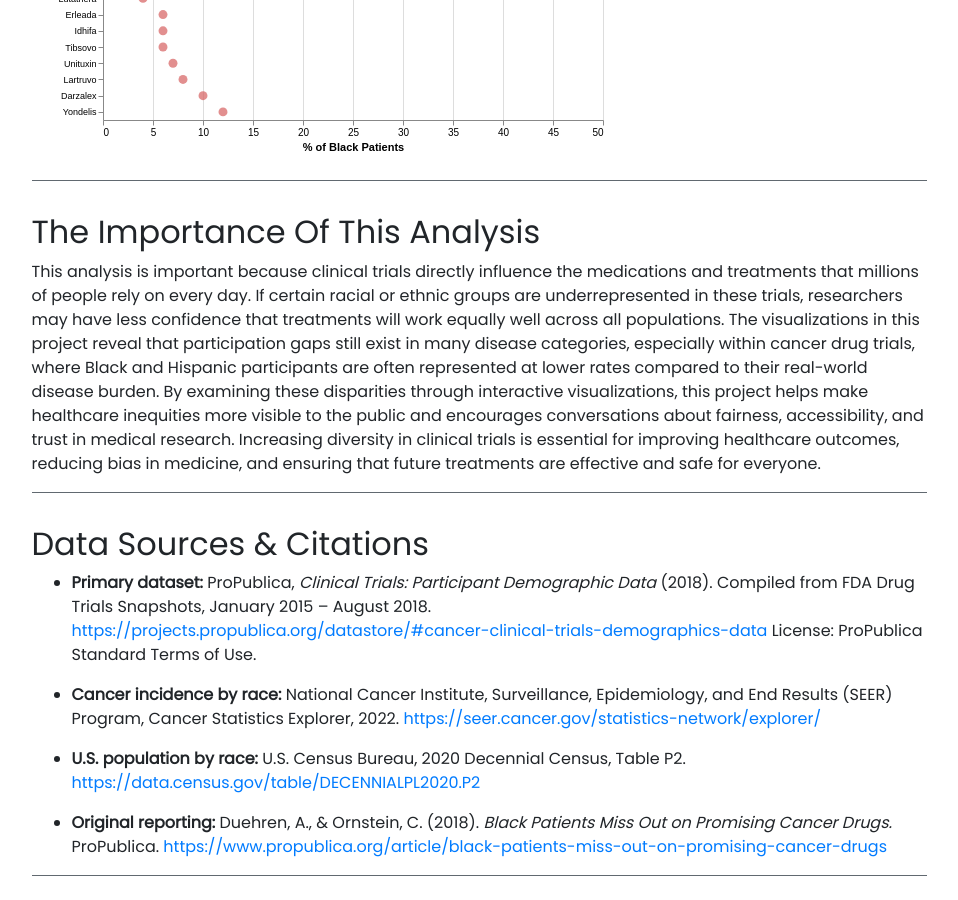
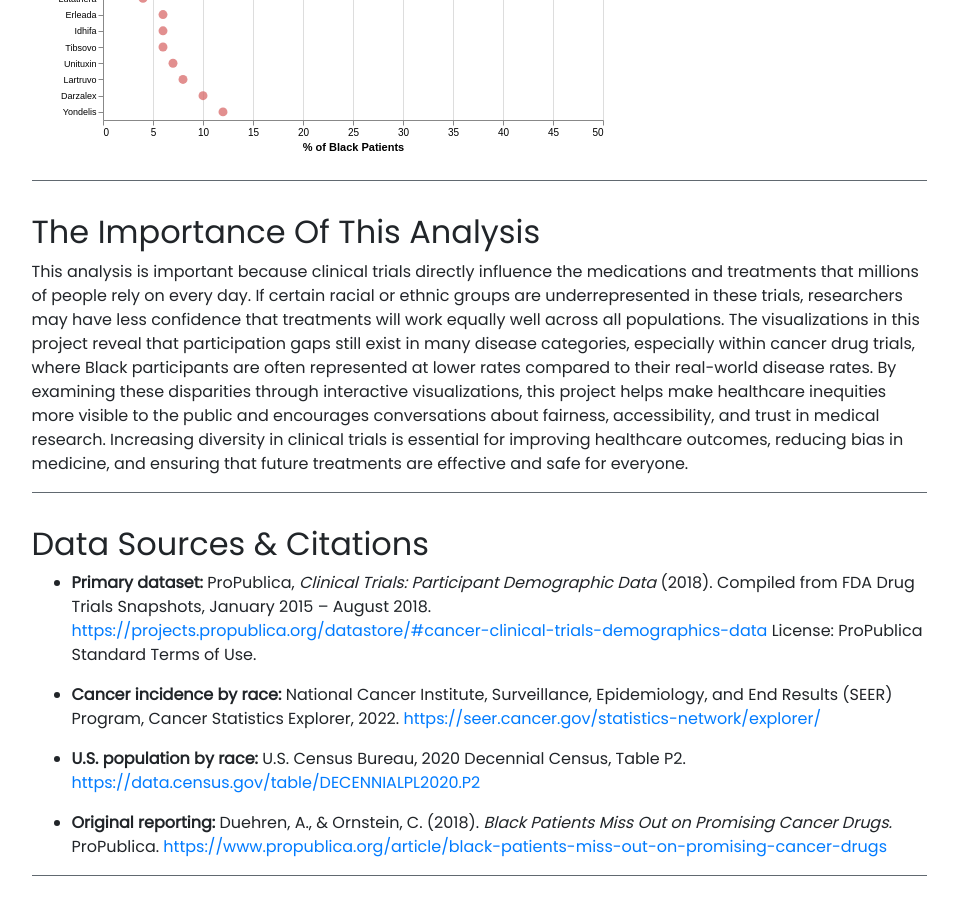
Before and after one commit to aaliyahali/aaliyahali.github.io, a Jekyll site: the page built from _projects/final-project.md, in a window 1280 px wide and 900 px high, scrolled down 4038 px. Shown: the whole window, without its empty margins (161-1119 px from the left). Built offline with Jekyll 4.4.1, drawn with Linux system fonts in a browser that asks for light colours; nearby versions of some CDN libraries.

Commit message:
new push

```diff
--- a/_projects/final-project.md
+++ b/_projects/final-project.md
@@ -67,7 +67,7 @@
 
 ## The Importance Of This Analysis
 
-This analysis is important because clinical trials directly influence the medications and treatments that millions of people rely on every day. If certain racial or ethnic groups are underrepresented in these trials, researchers may have less confidence that treatments will work equally well across all populations. The visualizations in this project reveal that participation gaps still exist in many disease categories, especially within cancer drug trials, where Black and Hispanic participants are often represented at lower rates compared to their real-world disease burden. By examining these disparities through interactive visualizations, this project helps make healthcare inequities more visible to the public and encourages conversations about fairness, accessibility, and trust in medical research. Increasing diversity in clinical trials is essential for improving healthcare outcomes, reducing bias in medicine, and ensuring that future treatments are effective and safe for everyone.
+This analysis is important because clinical trials directly influence the medications and treatments that millions of people rely on every day. If certain racial or ethnic groups are underrepresented in these trials, researchers may have less confidence that treatments will work equally well across all populations. The visualizations in this project reveal that participation gaps still exist in many disease categories, especially within cancer drug trials, where Black participants are often represented at lower rates compared to their real-world disease rates. By examining these disparities through interactive visualizations, this project helps make healthcare inequities more visible to the public and encourages conversations about fairness, accessibility, and trust in medical research. Increasing diversity in clinical trials is essential for improving healthcare outcomes, reducing bias in medicine, and ensuring that future treatments are effective and safe for everyone.
 
 ---
 
```
